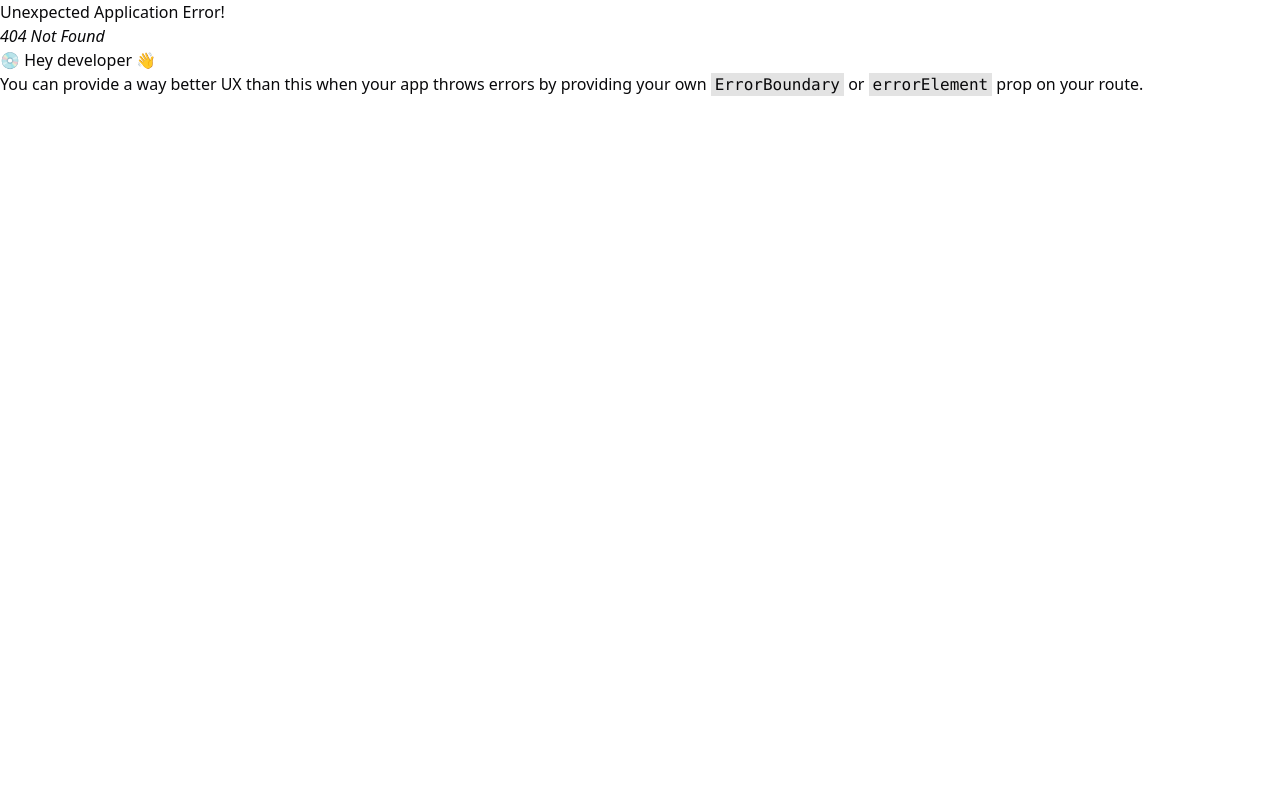
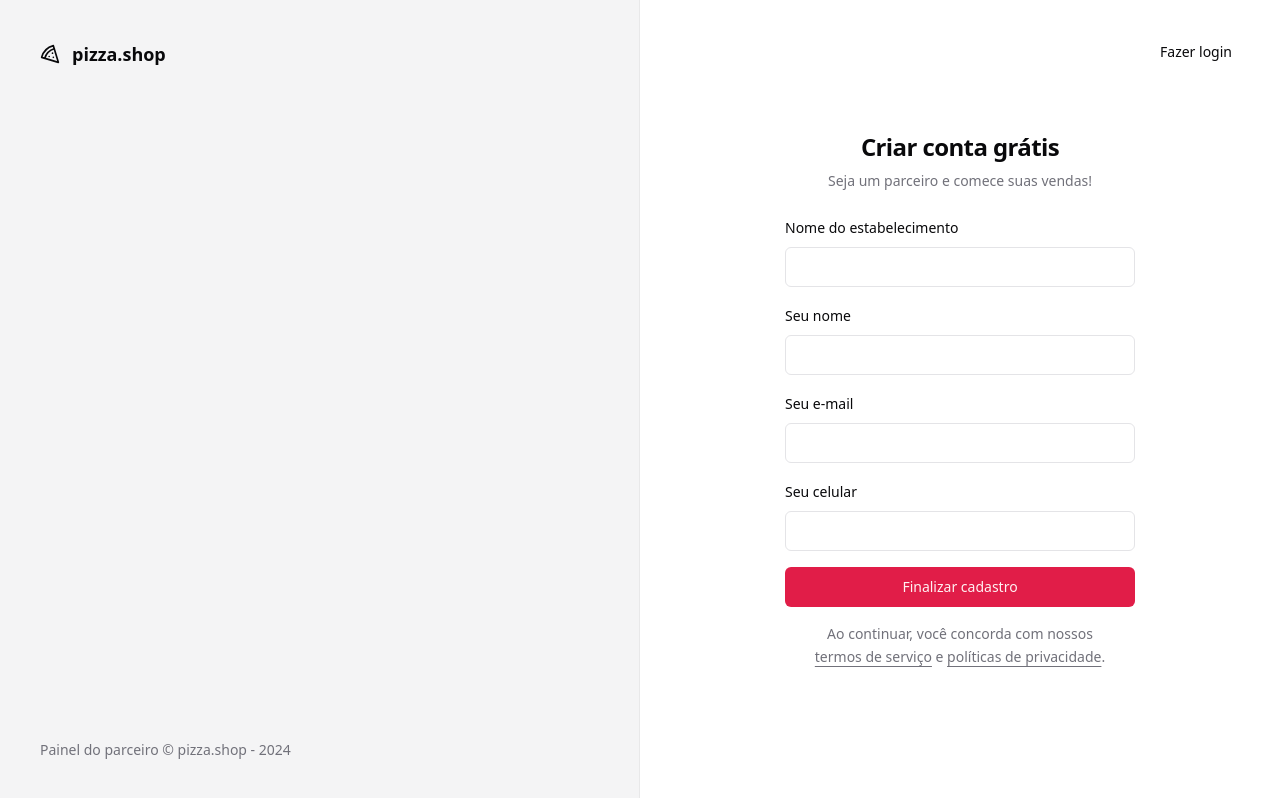
Before and after one commit to Carolbrandes/pizzashop-web, a React (Vite) app: page /sign-up in a window 1280 px wide. Before the commit this address had no page. Built offline with nearby package versions, Linux system fonts and the light colour scheme.

Commit message:
feat/sign-up page

```diff
--- a/src/pages/_layouts/auth.tsx
+++ b/src/pages/_layouts/auth.tsx
@@ -15,7 +15,7 @@
         </footer>
       </div>
 
-      <div className="flex flex-col items-center justify-center">
+      <div className="relative flex flex-col items-center justify-center">
         <Outlet />
       </div>
     </div>
--- a/src/pages/auth/sign-in.tsx
+++ b/src/pages/auth/sign-in.tsx
@@ -1,5 +1,6 @@
 import { Helmet } from 'react-helmet-async'
 import { useForm } from 'react-hook-form'
+import { Link } from 'react-router-dom'
 import { toast } from 'sonner'
 import { z } from 'zod'
 
@@ -40,6 +41,10 @@
     <>
       <Helmet title="Login" />
       <div className="p-8">
+        <Button variant="ghost" asChild className="absolute right-8 top-8">
+          <Link to="/sign-up">Novo estabelecimento</Link>
+        </Button>
+
         <div className="flex w-[350px] flex-col justify-center gap-6">
           <div className="flex flex-col gap-2 text-center">
             <h1 className="text-2xl font-semibold tracking-tight">
--- /dev/null
+++ b/src/pages/auth/sign-up.tsx
@@ -0,0 +1,112 @@
+import { Helmet } from 'react-helmet-async'
+import { useForm } from 'react-hook-form'
+import { Link, useNavigate } from 'react-router-dom'
+import { toast } from 'sonner'
+import { z } from 'zod'
+
+import { Button } from '@/components/ui/button'
+import { Input } from '@/components/ui/input'
+import { Label } from '@/components/ui/label'
+
+const signUpForm = z.object({
+  restaurantName: z.string(),
+  managerName: z.string(),
+  phone: z.string(),
+  email: z.string().email(),
+})
+
+type signUpForm = z.infer<typeof signUpForm>
+
+export function SignUp() {
+  const {
+    register,
+    handleSubmit,
+    formState: { isSubmitting },
+  } = useForm<signUpForm>()
+
+  const navigate = useNavigate()
+
+  async function handleSignUp(data: signUpForm) {
+    try {
+      console.log('🚀 ~ handlesignUp ~ data:', data)
+      await new Promise((resolve) => setTimeout(resolve, 2000))
+
+      toast.success('Restaurante cadastrado com sucesso!', {
+        action: {
+          label: 'Login',
+          onClick: () => navigate('/sign-in'),
+        },
+      })
+    } catch {
+      toast.error('Erro ao cadastrar restaurante.')
+    }
+  }
+
+  return (
+    <>
+      <Helmet title="Cadastro" />
+      <div className="p-8">
+        <Button variant="ghost" asChild className="absolute right-8 top-8">
+          <Link to="/sign-in">Fazer login</Link>
+        </Button>
+        <div className="flex w-[350px] flex-col justify-center gap-6">
+          <div className="flex flex-col gap-2 text-center">
+            <h1 className="text-2xl font-semibold tracking-tight">
+              Criar conta grátis
+            </h1>
+
+            <p className="text-sm text-muted-foreground">
+              Seja um parceiro e comece suas vendas!
+            </p>
+          </div>
+
+          <form onSubmit={handleSubmit(handleSignUp)} className="space-y-4">
+            <div className="space-y-2">
+              <Label htmlFor="restaurantName">Nome do estabelecimento</Label>
+              <Input
+                type="text"
+                id="restaurantName"
+                {...register('restaurantName')}
+              />
+            </div>
+
+            <div className="space-y-2">
+              <Label htmlFor="managerName">Seu nome</Label>
+              <Input
+                type="text"
+                id="managerName"
+                {...register('managerName')}
+              />
+            </div>
+
+            <div className="space-y-2">
+              <Label htmlFor="email">Seu e-mail</Label>
+              <Input type="email" id="email" {...register('email')} />
+            </div>
+
+            <div className="space-y-2">
+              <Label htmlFor="phone">Seu celular</Label>
+              <Input type="tel" id="phone" {...register('phone')} />
+            </div>
+
+            <Button disabled={isSubmitting} className="w-full" type="submit">
+              Finalizar cadastro
+            </Button>
+
+            <p className="px-6 text-center text-sm leading-relaxed text-muted-foreground">
+              Ao continuar, você concorda com nossos{' '}
+              <a className="underline underline-offset-4" href="">
+                termos de serviço
+              </a>{' '}
+              e{' '}
+              <a className="underline underline-offset-4" href="">
+                políticas de privacidade
+              </a>
+              .
+            </p>
+          </form>
+        </div>
+      </div>
+    </>
+  )
+}
```
Also changed, not shown: src/routes.tsx (+22 -18 lines).
